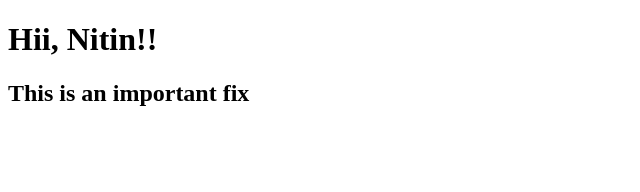
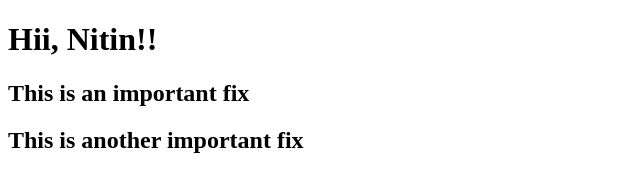
Before and after one commit to Nitin-789/my-porttfolio, a plain HTML site: page index.html in a window 1280 px wide. Shown: the whole page, without its empty margins (0-640 px from the left). Drawn offline with Linux system fonts and the light colour scheme.

Commit message:
another fix

```diff
--- a/index.html
+++ b/index.html
@@ -9,5 +9,6 @@
 <body>
     <h1>Hii, Nitin!!</h1>
 	<h2>This is an important fix</h2>
+    <h2>This is another important fix</h2>
 </body>
 </html>
```
